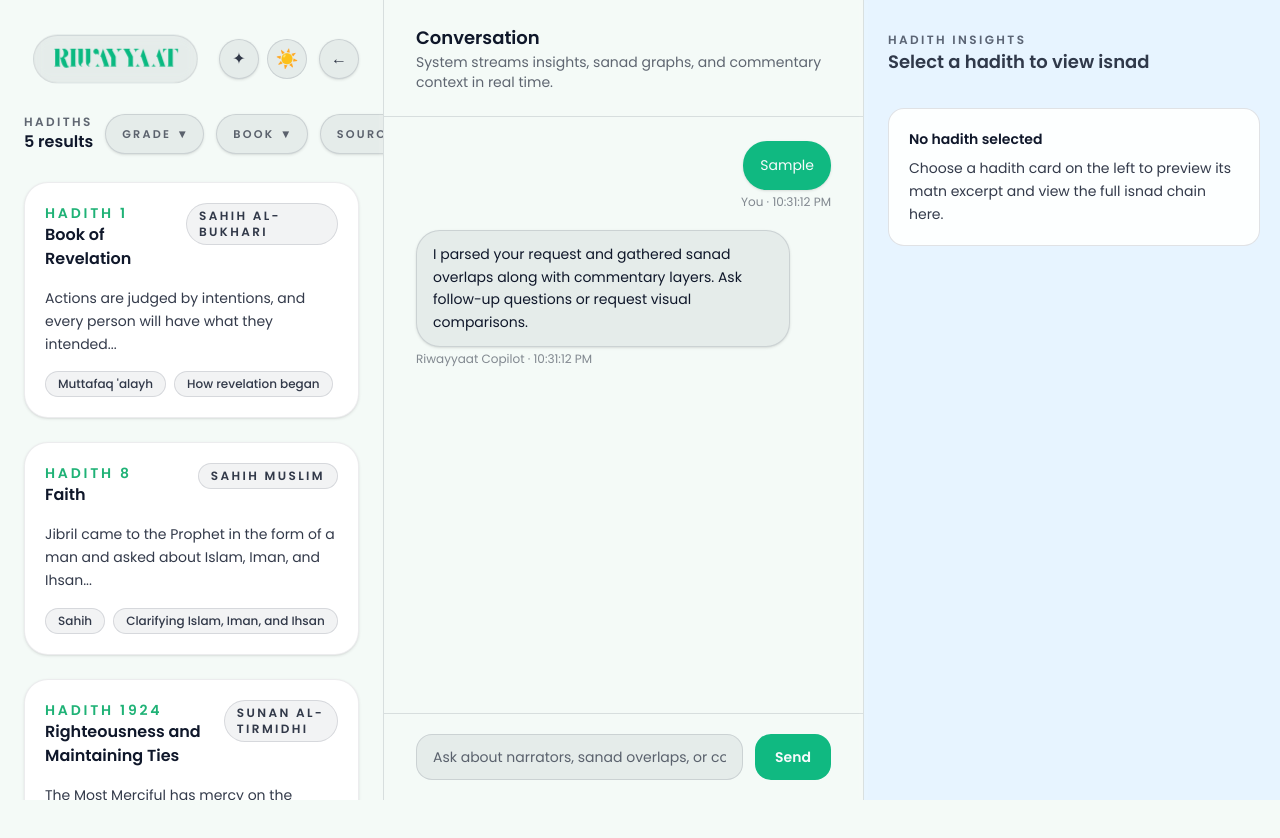
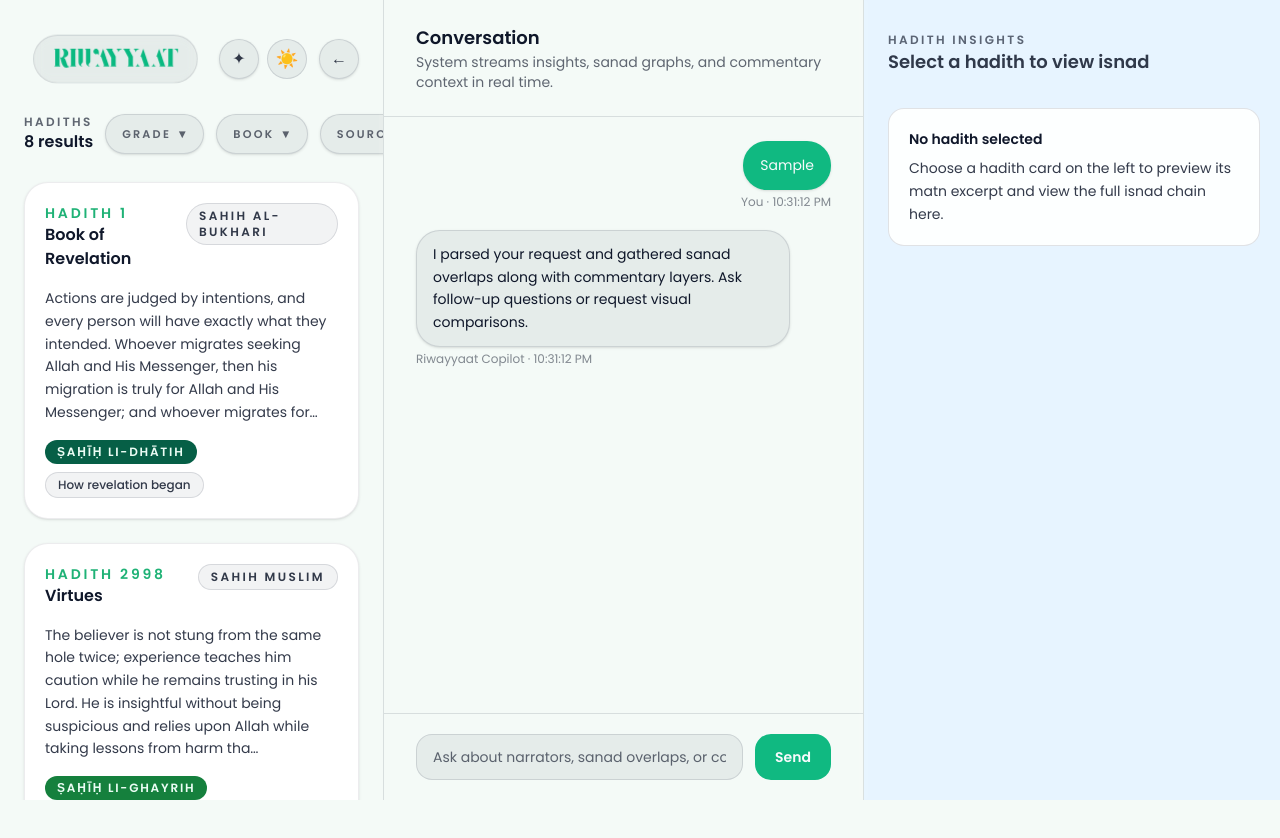
Before and after one commit to umahar/riwayyaat, a Next.js app: page / in a window 1280 px wide. Both pictures are taken after typing "Sample" into the empty fields and a click on the button "Ask". Shown: the top 838 px of the page. Built offline with nearby package versions, Linux system fonts and the light colour scheme.

Commit message:
Revise hadith data and chain presentation

```diff
--- a/src/components/workspace/chat-workspace.tsx
+++ b/src/components/workspace/chat-workspace.tsx
@@ -34,178 +34,281 @@ type HadithInsight = {
     name: string;
     descriptor: string;
     bio?: string;
+    type?: "prophet";
   }>;
 };
 
+type GradingStyle = {
+  background: string;
+  color: string;
+  description: string;
+};
+
+type GradingPaletteEntry = {
+  keywords: string[];
+  style: GradingStyle;
+};
+
+const gradingPalette: GradingPaletteEntry[] = [
+  {
+    keywords: ["muttafaq", "sahih li dhatih", "ṣaḥīḥ li dhātih"],
+    style: {
+      background: "#065f46",
+      color: "#ecfdf5",
+      description: "Fully authentic; strongest type of hadith.",
+    },
+  },
+  {
+    keywords: ["sahih li ghayrih", "ṣaḥīḥ li ghayrih"],
+    style: {
+      background: "#15803d",
+      color: "#ecfdf5",
+      description: "Authentic due to supporting chains.",
+    },
+  },
+  {
+    keywords: ["hasan li dhatih", "ḥasan li dhātih"],
+    style: {
+      background: "#65a30d",
+      color: "#041b11",
+      description: "Reliable though narrators have slightly weaker memory.",
+    },
+  },
+  {
+    keywords: ["hasan li ghayrih", "ḥasan li ghayrih"],
+    style: {
+      background: "#ca8a04",
+      color: "#041b11",
+      description: "Weak alone but strengthened by other chains.",
+    },
+  },
+  {
+    keywords: ["daif jiddan", "ḍaʿīf jiddan", "very weak"],
+    style: {
+      background: "#c2410c",
+      color: "#fff7ed",
+      description: "Very weak; serious problems in the chain.",
+    },
+  },
+  {
+    keywords: ["daif", "ḍaʿīf", "weak"],
+    style: {
+      background: "#ea580c",
+      color: "#fff7ed",
+      description: "Weak due to memory issues or disconnections.",
+    },
+  },
+  {
+    keywords: ["munkar", "shadh", "shadhdh", "maqlub"],
+    style: {
+      background: "#991b1b",
+      color: "#fee2e2",
+      description: "Rejected because it contradicts stronger reports.",
+    },
+  },
+  {
+    keywords: ["mawdu", "mawḍūʿ", "fabricated"],
+    style: {
+      background: "#111827",
+      color: "#f8fafc",
+      description: "Fabricated or invented; not from the Prophet.",
+    },
+  },
+];
+
+const normalizeGrading = (value: string) =>
+  value
+    .toLowerCase()
+    .normalize("NFKD")
+    .replace(/['’`´\-]/g, " ")
+    .replace(/[^a-z0-9\s]/g, "")
+    .replace(/\s+/g, " ")
+    .trim();
+
+const getGradingStyle = (grading: string): GradingStyle => {
+  const normalized = normalizeGrading(grading);
+  for (const entry of gradingPalette) {
+    if (entry.keywords.some((keyword) => normalized.includes(keyword))) {
+      return entry.style;
+    }
+  }
+  return { background: "#1f2937", color: "#f8fafc", description: "" };
+};
+
+const formatGradingLabel = (grading: string) => {
+  const normalized = normalizeGrading(grading);
+  if (normalized.includes("mawdu")) {
+    return `❌ ${grading}`;
+  }
+  return grading;
+};
 const hadithInsights: HadithInsight[] = [
   {
-    id: "intention",
+    id: "sahih-dhatih",
     matn:
-      "Actions are judged by intentions, and every person will have what they intended...",
+      "Actions are judged by intentions, and every person will have exactly what they intended. Whoever migrates seeking Allah and His Messenger, then his migration is truly for Allah and His Messenger; and whoever migrates for worldly gain or marriage will have only that for which he migrated.",
     sanad:
-      "Narrated by Umar ibn al-Khattab, transmitted by Alqamah ibn Waqqas, narrated by Muhammad ibn Ibrahim al-Taymi...",
+      "Narrated by Umar ibn al-Khattab, transmitted by Alqamah ibn Waqqas, narrated by Muhammad ibn Ibrahim al-Taymi, reported by Yahya ibn Bukayr, collected by Imam al-Bukhari.",
     details: {
       source: "Sahih al-Bukhari",
       book: "Book of Revelation",
       chapter: "How revelation began",
-      grading: "Muttafaq 'alayh",
+      grading: "Ṣaḥīḥ li-dhātih",
       location: "Hadith 1",
     },
     chain: [
-      {
-        name: "Imam al-Bukhari",
-        descriptor: "Compiler",
-        bio: "Muhammad ibn Isma'il al-Bukhari (d. 256 AH) compiled the most authentic Sunni collection.",
-      },
-      {
-        name: "Yahya ibn Bukayr",
-        descriptor: "Primary transmitter",
-        bio: "Egyptian transmitter known for narrating from Layth ibn Sa'd with precision.",
-      },
-      {
-        name: "Layth ibn Sa'd",
-        descriptor: "Egyptian scholar",
-        bio: "Prominent jurist of Egypt, contemporary of Imam Malik.",
-      },
-      {
-        name: "Yazid ibn Abi Habib",
-        descriptor: "Egyptian tabi'i",
-        bio: "Egyptian Tabi'i famed for narrating from companions residing in Egypt.",
-      },
-      {
-        name: "Muhammad ibn Ibrahim al-Taymi",
-        descriptor: "Medinese scholar",
-        bio: "Trustworthy Medinese narrator, part of the main chain for Hadith of Intentions.",
-      },
-      {
-        name: "Alqamah ibn Waqqas",
-        descriptor: "Companion student",
-        bio: "Companion of the Companions, studied under Umar ibn al-Khattab.",
-      },
-      {
-        name: "Umar ibn al-Khattab",
-        descriptor: "Companion",
-        bio: "Second Caliph, narrated several foundational hadith on governance and ethics.",
-      },
+      { name: "Yahya ibn Bukayr", descriptor: "Primary transmitter" },
+      { name: "Layth ibn Sa'd", descriptor: "Egyptian scholar" },
+      { name: "Muhammad ibn Ibrahim al-Taymi", descriptor: "Medinese scholar" },
+      { name: "Alqamah ibn Waqqas", descriptor: "Companion student" },
+      { name: "Umar ibn al-Khattab", descriptor: "Companion" },
+      { name: "Muhammad ibn Abdullah ﷺ", descriptor: "Messenger of Allah", type: "prophet" },
     ],
   },
   {
-    id: "jibril",
+    id: "sahih-ghayrih",
     matn:
-      "Jibril came to the Prophet in the form of a man and asked about Islam, Iman, and Ihsan...",
+      "The believer is not stung from the same hole twice; experience teaches him caution while he remains trusting in his Lord. He is insightful without being suspicious and relies upon Allah while taking lessons from harm that has touched him.",
     sanad:
-      "Narrated by Abu Huraira, transmitted by Abu Salih, narrated by Al-A'raj...",
+      "Narrated by Abu Huraira, transmitted by Al-A'raj, narrated by Abu Zinad, reported by Sufyan al-Thawri with corroborating chains preserved by Imam Muslim.",
     details: {
       source: "Sahih Muslim",
-      book: "Faith",
-      chapter: "Clarifying Islam, Iman, and Ihsan",
-      grading: "Sahih",
-      location: "Hadith 8",
+      book: "Virtues",
+      chapter: "Against heedlessness",
+      grading: "Ṣaḥīḥ li-ghayrih",
+      location: "Hadith 2998",
     },
     chain: [
-      {
-        name: "Imam Muslim",
-        descriptor: "Compiler",
-        bio: "Muslim ibn al-Hajjaj al-Naysaburi (d. 261 AH) preserved precise sanad variants.",
-      },
-      {
-        name: "Yahya ibn Yahya",
-        descriptor: "Primary transmitter",
-        bio: "Andalusian scholar who relayed the collection to the west.",
-      },
-      {
-        name: "Abu Khaythamah",
-        descriptor: "Narrator",
-        bio: "Zuhair ibn Harb, respected for narrations from Waki' ibn al-Jarrah.",
-      },
-      {
-        name: "Waki' ibn al-Jarrah",
-        descriptor: "Kufan Imam",
-        bio: "Trustworthy Kufan hadith master and educator of Ahmad ibn Hanbal.",
-      },
-      {
-        name: "Sufyan al-Thawri",
-        descriptor: "Tabi al-Tabi'i",
-        bio: "Founder of the Thawri school, famed for piety and critical isnad analysis.",
-      },
-      {
-        name: "Abu Zinad",
-        descriptor: "Medinese jurist",
-        bio: "Abdullah ibn Dhakwan, linked to the Medinese legal tradition.",
-      },
-      {
-        name: "Al-A'raj",
-        descriptor: "Tabi'i",
-        bio: "Abdur-Rahman ibn Hurmuz, a key transmitter from Abu Huraira.",
-      },
-      {
-        name: "Abu Huraira",
-        descriptor: "Companion",
-        bio: "Narrated 5000+ hadith; guardian of the Prophet’s knowledge circle.",
-      },
+      { name: "Abu Khaythamah", descriptor: "Narrator" },
+      { name: "Sufyan al-Thawri", descriptor: "Kufan hadith master" },
+      { name: "Abu Zinad", descriptor: "Medinese jurist" },
+      { name: "Al-A'raj", descriptor: "Tabi'i" },
+      { name: "Abu Huraira", descriptor: "Companion" },
+      { name: "Muhammad ibn Abdullah ﷺ", descriptor: "Messenger of Allah", type: "prophet" },
     ],
   },
   {
-    id: "mercy",
+    id: "hasan-dhatih",
     matn:
-      "The Most Merciful has mercy on the merciful. Show mercy to those on the earth and the One above the heavens will show mercy to you. The Prophet repeated this exhortation while pointing to the bonds between believers, encouraging a softness that begins in the heart before it flows into deeds...",
+      "The world is pleasant and green, and Allah has made you successors therein to observe how you will act. So guard yourselves against the glitter of the world and against temptation, for the first trial of the Children of Israel was concerning women and attachment to comfort.",
     sanad:
-      "Narrated by Abdullah ibn Amr, transmitted by Amr ibn Shu'ayb, narrated by his father Shu'ayb...",
+      "Narrated by Abu Sa'id al-Khudri, transmitted by Abu Salih, narrated by Qatadah ibn Di'ama, reported by Shu'ba ibn al-Hajjaj, collected by Imam al-Tirmidhi.",
     details: {
-      source: "Sunan al-Tirmidhi",
-      book: "Righteousness and Maintaining Ties",
-      chapter: "Mercy towards creation",
-      grading: "Hasan",
-      location: "Hadith 1924",
+      source: "Jami' al-Tirmidhi",
+      book: "Zuhd",
+      chapter: "Warnings regarding dunya",
+      grading: "Ḥasan li-dhātih",
+      location: "Hadith 1209",
     },
     chain: [
-      { name: "Imam al-Tirmidhi", descriptor: "Compiler" },
       { name: "Qutaybah ibn Sa'id", descriptor: "Primary transmitter" },
-      { name: "Layth ibn Sa'd", descriptor: "Egyptian Imam" },
-      { name: "Abu Qilabah", descriptor: "Basran scholar" },
-      { name: "Abdullah ibn Amr", descriptor: "Companion" },
+      { name: "Shu'ba ibn al-Hajjaj", descriptor: "Basran hadith master" },
+      { name: "Qatadah ibn Di'ama", descriptor: "Exegete" },
+      { name: "Abu Salih", descriptor: "Narrator" },
+      { name: "Abu Sa'id al-Khudri", descriptor: "Companion" },
+      { name: "Muhammad ibn Abdullah ﷺ", descriptor: "Messenger of Allah", type: "prophet" },
     ],
   },
   {
-    id: "light",
+    id: "hasan-ghayrih",
     matn:
-      "Those who gather in one of the houses of Allah, reciting the Book of Allah and studying it together, tranquility descends upon them, mercy envelops them, the angels surround them, and Allah mentions them to those near Him. The Messenger emphasized the serenity that settles over circles of remembrance, explaining how their light stretches to the heavens even when the gathering is small and humble...",
+      "Whoever provides a fasting person something with which to break his fast will receive the same reward as the fasting person without the fasting person’s reward being diminished in the least. Even a sip of milk or a date counts, and it cultivates love between believers.",
     sanad:
-      "Narrated by Abu Huraira, transmitted by Abu Salih, narrated by Al-A'raj, reported by Imam Muslim...",
+      "Narrated by Zayd ibn Khalid al-Juhani, transmitted by 'Ata ibn Yasar, narrated by Hisham ibn Sa'd with corroborations, collected by Ibn Majah and strengthened by supporting chains.",
     details: {
-      source: "Sahih Muslim",
-      book: "Remembrance",
-      chapter: "Virtues of gatherings of dhikr",
-      grading: "Sahih",
-      location: "Hadith 2699",
+      source: "Sunan Ibn Majah",
+      book: "Fasting",
+      chapter: "Virtue of feeding the fasting",
+      grading: "Ḥasan li-ghayrih",
+      location: "Hadith 1746",
     },
     chain: [
-      { name: "Imam Muslim", descriptor: "Compiler" },
-      { name: "Yahya ibn Yahya", descriptor: "Primary transmitter" },
-      { name: "Abu Salih", descriptor: "Narrator" },
-      { name: "Al-A'raj", descriptor: "Tabi'i" },
-      { name: "Abu Huraira", descriptor: "Companion" },
+      { name: "Muhammad ibn Yahya", descriptor: "Primary transmitter" },
+      { name: "Hisham ibn Sa'd", descriptor: "Medinese narrator" },
+      { name: "'Ata ibn Yasar", descriptor: "Scholar of Madinah" },
+      { name: "Zayd ibn Khalid al-Juhani", descriptor: "Companion" },
+      { name: "Muhammad ibn Abdullah ﷺ", descriptor: "Messenger of Allah", type: "prophet" },
     ],
   },
   {
-    id: "trust",
+    id: "daif",
     matn:
-      "When trust is lost, await the Hour. The Prophet was asked how trust would be lost and he answered: when authority is given to those unworthy of it. He elaborated on how amanah is not merely a personal trait but the spine of communal integrity, and that societies crumble when posts become favors instead of responsibilities...",
+      "When the servant says, ‘O Allah, to You belongs all praise filling the heavens, the earth, and whatever You will besides them,’ the angels find his words too weighty to contain. They ascend in awe and the praise is written as expansive reward despite the weakness in the chain relating it.",
     sanad:
-      "Narrated by Abu Huraira, transmitted by Shu'ba, narrated by Qatada...",
+      "Narrated by Anas ibn Malik, transmitted by Abu Qilabah, narrated by Abdullah ibn 'Awn with a weak connection to Anas, recorded by Imam Ahmad.",
     details: {
-      source: "Sahih al-Bukhari",
-      book: "Knowledge",
-      chapter: "When authority is entrusted",
-      grading: "Sahih",
-      location: "Hadith 6496",
+      source: "Musnad Ahmad",
+      book: "Musnad al-Ansar",
+      chapter: "Narrations of Anas",
+      grading: "Ḍaʿīf",
+      location: "Hadith 12744",
     },
     chain: [
-      { name: "Imam al-Bukhari", descriptor: "Compiler" },
-      { name: "Musaddad ibn Musarhad", descriptor: "Primary transmitter" },
-      { name: "Abu 'Awanah", descriptor: "Narrator" },
-      { name: "Qatada ibn Di'ama", descriptor: "Basran exegete" },
-      { name: "Abu Huraira", descriptor: "Companion" },
+      { name: "Abu Mu'awiyah", descriptor: "Kufi narrator" },
+      { name: "Abdullah ibn 'Awn", descriptor: "Basran narrator" },
+      { name: "Abu Qilabah", descriptor: "Follower" },
+      { name: "Anas ibn Malik", descriptor: "Companion" },
+      { name: "Muhammad ibn Abdullah ﷺ", descriptor: "Messenger of Allah", type: "prophet" },
+    ],
+  },
+  {
+    id: "daif-jiddan",
+    matn:
+      "Whoever memorizes forty hadith for my nation will be resurrected as a jurist and scholar on the Day of Resurrection, seated with the righteous. The report promises lofty ranks for collectors, yet its chain is very weak and the pious relied instead on sounder encouragements to teach knowledge.",
+    sanad:
+      "Attributed to Ibn 'Umar with a chain containing Nafi' ibn al-Harith and Muhammad ibn al-Fadl, both severely weak, as recorded by al-Daraqutni.",
+    details: {
+      source: "Al-Daraqutni",
+      book: "Fada'il",
+      chapter: "Virtues of transmitters",
+      grading: "Ḍaʿīf Jiddan",
+      location: "Report 32",
+    },
+    chain: [
+      { name: "Muhammad ibn al-Fadl", descriptor: "Severely weak narrator" },
+      { name: "Nafi' ibn al-Harith", descriptor: "Unknown narrator" },
+      { name: "Ibn 'Umar", descriptor: "Companion" },
+      { name: "Muhammad ibn Abdullah ﷺ", descriptor: "Messenger of Allah", type: "prophet" },
+    ],
+  },
+  {
+    id: "munkar",
+    matn:
+      "Whoever prays after 'Asr until Maghrib will have the deeds of Prophets multiplied for him tenfold, a claim that contradicts authentic reports forbidding voluntary prayer at that time. Because the narration opposes stronger evidence, the scholars labeled it munkar and warned students against relying upon it.",
+    sanad:
+      "Reported from Anas ibn Malik through 'Abd al-Rahman ibn Ziyad al-Afrīqi from Salim ibn 'Atiyah; declared munkar due to contradictions by the critics.",
+    details: {
+      source: "Shu'ab al-Iman",
+      book: "Optional Prayers",
+      chapter: "Praying after 'Asr",
+      grading: "Munkar / Shādhdh / Maqlūb",
+      location: "Report 3221",
+    },
+    chain: [
+      { name: "Abd al-Rahman ibn Ziyad al-Afrīqi", descriptor: "Weak narrator" },
+      { name: "Salim ibn 'Atiyah", descriptor: "Narrator" },
+      { name: "Anas ibn Malik", descriptor: "Companion" },
+      { name: "Muhammad ibn Abdullah ﷺ", descriptor: "Messenger of Allah", type: "prophet" },
+    ],
+  },
+  {
+    id: "mawdu",
+    matn:
+      "Whoever eats onions on Friday, his sins fall like autumn leaves and Paradise becomes obligatory for him that day, a fabricated promise inserted by forgers to promote a local custom. The early critics exposed the inventors and reminded the community that fabricated praise cannot transform disliked acts into worship.",
+    sanad:
+      "Attributed to Abu Musa al-Ash'ari via Isma'il ibn Yahya al-Madani and Muhammad ibn al-Hajjaj al-Lakhmi, both accused of fabrication, cited by Ibn al-Jawzi.",
+    details: {
+      source: "Al-Mawdu'at",
+      book: "Fabricated Promises",
+      chapter: "Virtues fabricated regarding foods",
+      grading: "Mawḍūʿ",
+      location: "Report 178",
+    },
+    chain: [
+      { name: "Isma'il ibn Yahya al-Madani", descriptor: "Identified fabricator" },
+      { name: "Muhammad ibn al-Hajjaj al-Lakhmi", descriptor: "Accused narrator" },
+      { name: "Abu Musa al-Ash'ari", descriptor: "Companion" },
+      { name: "Muhammad ibn Abdullah ﷺ", descriptor: "Messenger of Allah", type: "prophet" },
     ],
   },
 ];
@@ -322,6 +425,15 @@ export function ChatWorkspace({ initialPrompt, onNewChat }: ChatWorkspaceProps)
     if (hadithIndex === null) return null;
     return hadithInsights[hadithIndex] ?? null;
   }, [hadithIndex]);
+  const currentGradingStyle = currentHadith
+    ? getGradingStyle(currentHadith.details.grading)
+    : null;
+  const formattedCurrentGrading = currentHadith
+    ? formatGradingLabel(currentHadith.details.grading)
+    : "";
+  const nonProphetNarratorCount = currentHadith
+    ? currentHadith.chain.filter((node) => node.type !== "prophet").length
+    : 0;
 
   const hadithIndexById = useMemo(() => {
     return hadithInsights.reduce<Record<string, number>>((acc, hadith, index) => {
@@ -727,6 +839,8 @@ export function ChatWorkspace({ initialPrompt, onNewChat }: ChatWorkspaceProps)
                 filteredHadiths.map((hadith) => {
                   const isActive = currentHadith?.id === hadith.id;
                   const isExpanded = expandedMatnIds.has(hadith.id);
+                  const gradingStyle = getGradingStyle(hadith.details.grading);
+                  const gradingLabel = formatGradingLabel(hadith.details.grading);
                   const truncated =
                     hadith.matn.length > 220
                       ? `${hadith.matn.slice(0, 220)}…`
@@ -767,8 +881,14 @@ export function ChatWorkspace({ initialPrompt, onNewChat }: ChatWorkspaceProps)
                         </p>
                       </div>
                       <div className="mt-4 flex flex-wrap gap-2">
-                        <span className="rounded-full border border-[var(--chip-border)] bg-[var(--chip-bg)] px-3 py-1 text-xs font-medium text-[var(--text-secondary)]">
-                          {hadith.details.grading}
+                        <span
+                          className="rounded-full px-3 py-1 text-xs font-semibold uppercase tracking-[0.15em]"
+                          style={{
+                            backgroundColor: gradingStyle.background,
+                            color: gradingStyle.color,
+                          }}
+                        >
+                          {gradingLabel}
                         </span>
                         <span className="rounded-full border border-[var(--chip-border)] bg-[var(--chip-bg)] px-3 py-1 text-xs font-medium text-[var(--text-secondary)]">
                           {hadith.details.chapter}
@@ -892,10 +1012,10 @@ export function ChatWorkspace({ initialPrompt, onNewChat }: ChatWorkspaceProps)
           {currentHadith && (
             <div className="flex flex-col items-end gap-1 text-xs font-semibold text-[var(--text-secondary)]">
               <span className="rounded-full border border-[var(--border-soft)] bg-[var(--surface-card)] px-3 py-1">
-                {currentHadith.details.grading}
+                {nonProphetNarratorCount} narrators
               </span>
               <span className="rounded-full border border-[var(--border-soft)] bg-[var(--surface-card)] px-3 py-1">
-                {currentHadith.chain.length} narrators
+                {formattedCurrentGrading}
               </span>
             </div>
           )}
@@ -903,13 +1023,40 @@ export function ChatWorkspace({ initialPrompt, onNewChat }: ChatWorkspaceProps)
 
         {currentHadith ? (
           <div className="mt-6 space-y-6 overflow-y-auto pr-2">
+            <div className="flex flex-col items-center gap-2 text-center">
+              <span
+                className="rounded-full px-4 py-1 text-xs font-semibold uppercase tracking-[0.2em]"
+                style={
+                  currentGradingStyle
+                    ? {
+                        backgroundColor: currentGradingStyle.background,
+                        color: currentGradingStyle.color,
+                        boxShadow: `0 10px 25px ${currentGradingStyle.background}33`,
+                      }
+                    : undefined
+                }
+              >
+                {formattedCurrentGrading}
+              </span>
+              {currentGradingStyle?.description && (
+                <p className="max-w-sm text-xs text-[var(--text-secondary)]">
+                  {currentGradingStyle.description}
+                </p>
+              )}
+            </div>
             <div className="rounded-2xl border border-[var(--border-soft)] bg-[var(--surface-panel)] p-4 shadow-lg">
               <h4 className="text-sm font-semibold uppercase tracking-[0.2em] text-[var(--text-muted)]">
                 Isnad chain
               </h4>
               <ul className="mt-4 space-y-4">
                 {currentHadith.chain.map((node, index) => {
+                  const isProphet = node.type === "prophet";
                   const isExpanded = expandedNarrators.has(node.name);
+                  const baseClasses = isProphet
+                    ? "bg-gradient-to-r from-[#0b7a6c] to-[#1b4332] text-white border-transparent shadow-lg"
+                    : isExpanded
+                      ? "border-[var(--accent-emerald)] bg-[var(--background)]"
+                      : "border-[var(--border-soft)] bg-[var(--background)]";
                   return (
                     <li key={node.name} className="relative pl-6">
                       {index !== 0 && (
@@ -917,27 +1064,28 @@ export function ChatWorkspace({ initialPrompt, onNewChat }: ChatWorkspaceProps)
                       )}
                       <button
                         type="button"
-                        onClick={() => handleToggleNarrator(node.name)}
-                        className={`w-full rounded-2xl border px-4 py-3 text-left shadow-sm transition ${
-                          isExpanded
-                            ? "border-[var(--accent-emerald)] bg-[var(--background)]"
-                            : "border-[var(--border-soft)] bg-[var(--background)]"
-                        }`}
+                        onClick={() => {
+                          if (isProphet) return;
+                          handleToggleNarrator(node.name);
+                        }}
+                        className={`w-full rounded-2xl border px-4 py-3 text-left shadow-sm transition ${baseClasses}`}
                       >
                         <div className="flex items-center justify-between">
                           <div>
-                            <p className="text-sm font-semibold text-[var(--text-primary)]">
+                            <p className="text-sm font-semibold text-[color:inherit]">
                               {node.name}
                             </p>
-                            <p className="text-xs text-[var(--text-muted)]">
+                            <p className={`text-xs ${isProphet ? "text-white/80" : "text-[var(--text-muted)]"}`}>
                               {node.descriptor}
                             </p>
                           </div>
-                          <span className="text-lg">
-                            {isExpanded ? "−" : "+"}
-                          </span>
+                          {!isProphet && (
+                            <span className="text-lg">
+                              {isExpanded ? "−" : "+"}
+                            </span>
+                          )}
                         </div>
-                        {isExpanded && (
+                        {!isProphet && isExpanded && node.bio && (
                           <p className="mt-3 text-xs leading-relaxed text-[var(--text-secondary)]">
                             {node.bio}
                           </p>
```
